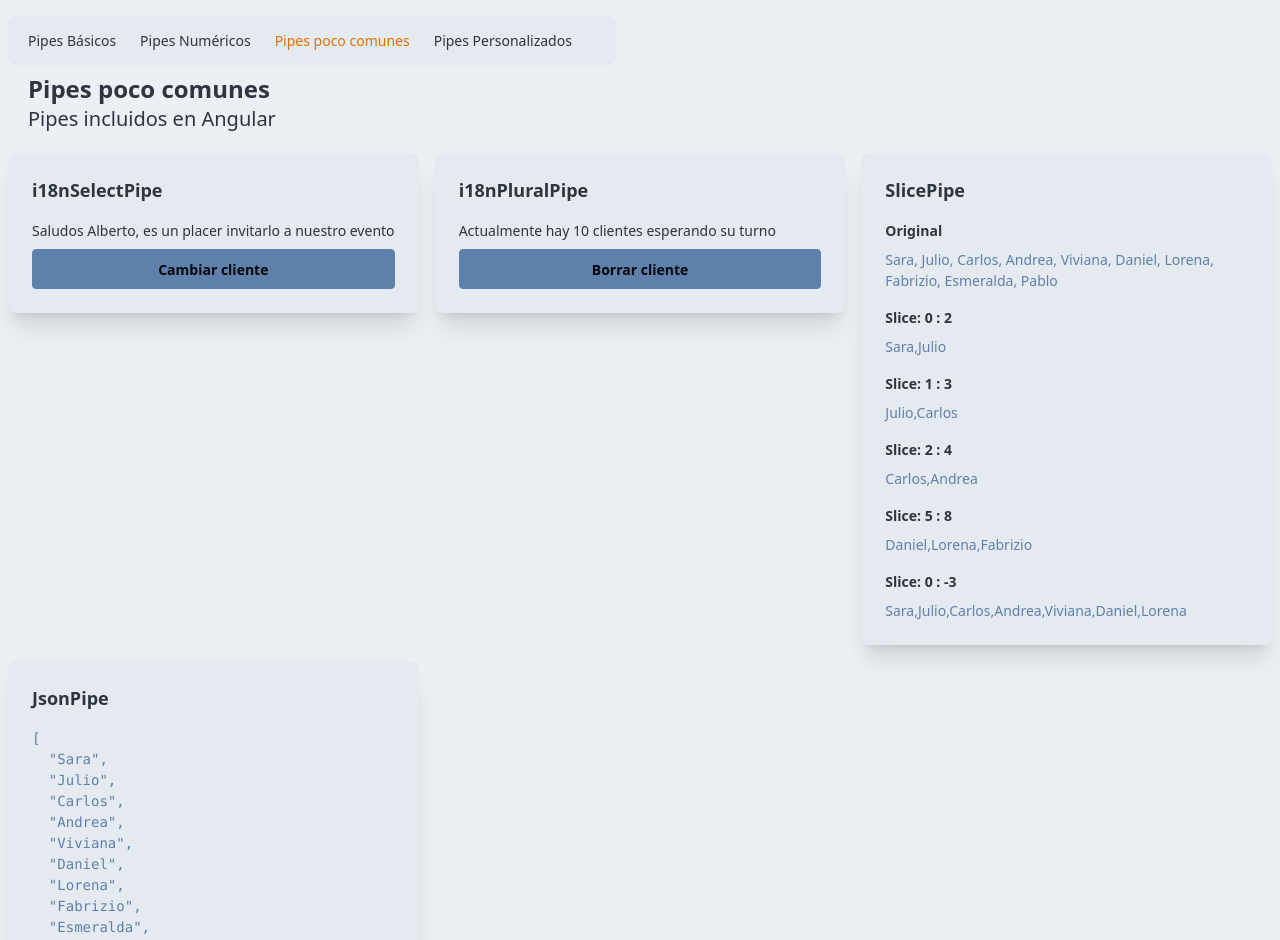
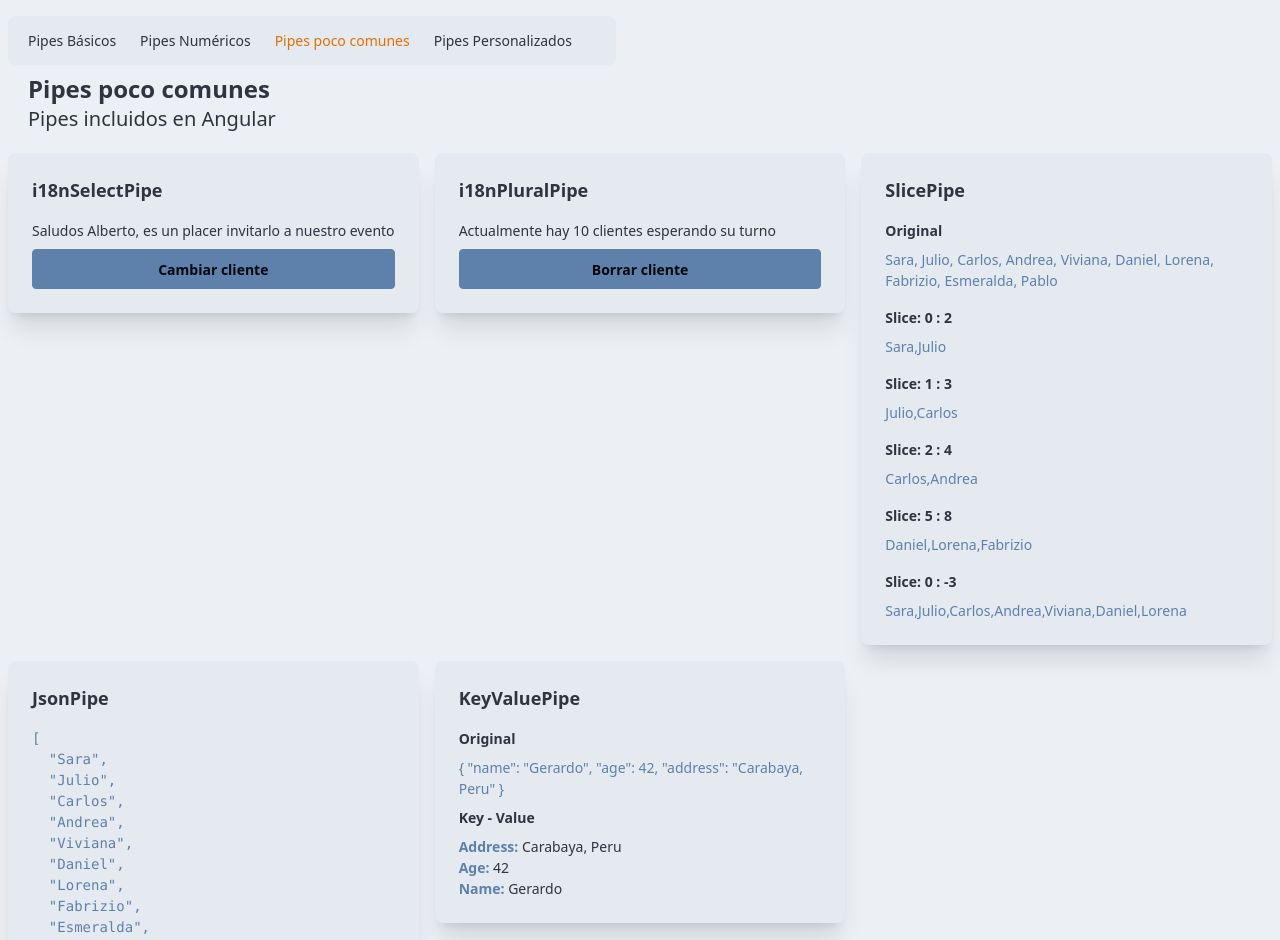
Before and after one commit to cristian-perez-incio/pipes-app-2025, an Angular app: page /uncommon in a window 1280 px wide. Shown: the top 940 px of the page. Built offline with nearby package versions, Linux system fonts and the light colour scheme.

Commit message:
KeyValue Pipe

```diff
--- a/src/app/pages/uncommon-page/uncommon-page.html
+++ b/src/app/pages/uncommon-page/uncommon-page.html
@@ -60,4 +60,22 @@
     <pre class="text-primary">{{client() | json}}</pre>
     <p class="text-primary">{{clients().join(' - ') | json | uppercase}}</p>
   </app-card>
+
+  <app-card title="KeyValuePipe">
+    <!-- <pre>{{profile | keyvalue | json}}</pre> -->
+    <b>Original</b>
+    <p class="text-primary">{{profile | json}}</p>
+
+    <b>Key - Value</b>
+    <ul>
+      @for (item of profile | keyvalue; track item.key) {
+      <li>
+        <strong class="text-primary">{{item.key | titlecase}}:</strong>
+        <span>
+          {{item.value}}
+        </span>
+      </li>
+      }
+    </ul>
+  </app-card>
 </div>
--- a/src/app/pages/uncommon-page/uncommon-page.ts
+++ b/src/app/pages/uncommon-page/uncommon-page.ts
@@ -1,5 +1,5 @@
 import { Component, signal } from '@angular/core';
-import { I18nPluralPipe, I18nSelectPipe, JsonPipe, SlicePipe, UpperCasePipe } from '@angular/common';
+import { I18nPluralPipe, I18nSelectPipe, JsonPipe, KeyValuePipe, SlicePipe, TitleCasePipe, UpperCasePipe } from '@angular/common';
 
 import { Card } from "../../components/card/card";
 
@@ -19,7 +19,10 @@
 
 @Component({
   selector: 'app-uncommon-page',
-  imports: [Card, UpperCasePipe, I18nSelectPipe, I18nPluralPipe, SlicePipe, JsonPipe],
+  imports: [
+    Card, UpperCasePipe, TitleCasePipe, I18nSelectPipe,
+    I18nPluralPipe, SlicePipe, JsonPipe, KeyValuePipe
+  ],
   templateUrl: './uncommon-page.html'
 })
 export default class UncommonPage {
@@ -60,4 +63,11 @@
     this.clients.update(prev => prev.slice(1));
   }
 
+  // KeyValue Pipe
+  profile = {
+    name: 'Gerardo',
+    age: 42,
+    address: 'Carabaya, Peru'
+  };
+
 }
```
